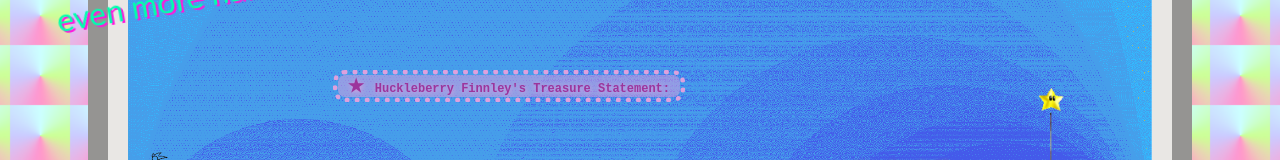
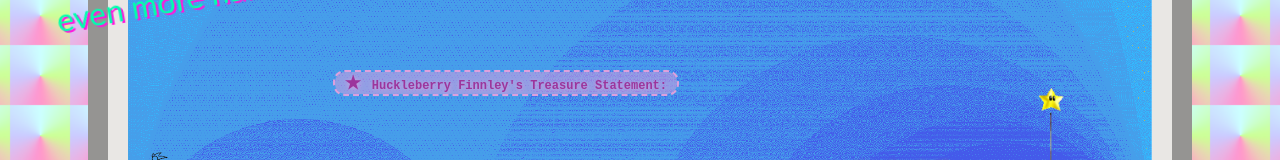
Before and after one commit to finngoss/finnter.net, a plain HTML site: page index.html in a window 1280 px wide. Shown: the part 145-305 px from the top of the page. Drawn offline with Linux system fonts and the light colour scheme.

Commit message:
dashed treasure statement border

```diff
--- a/style.css
+++ b/style.css
@@ -173,11 +173,10 @@ h3{
         font-weight: bold;
     }
 
-    border: 5px dotted plum;
+    border: 2px dashed plum;
     border-radius: 1em;
     background-color: rgba(221, 160, 221, 0.5);
-    background-clip: padding-box
-
+    background-clip: padding-box;
 }
 
 #bigskywhat{
```
